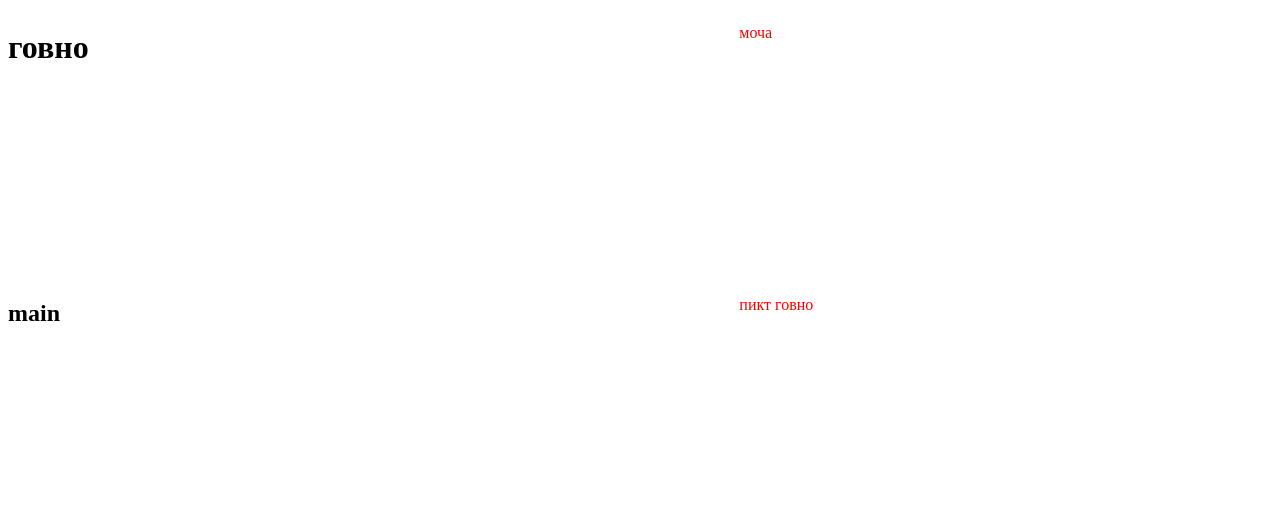
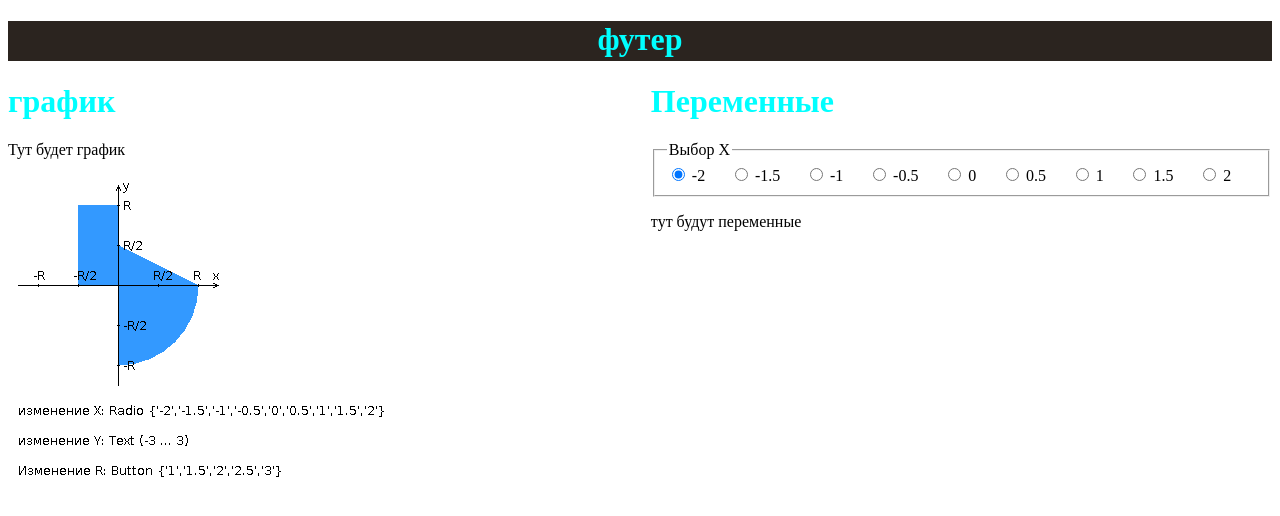
Before and after one commit to DopleZZ/itmo_web, a plain HTML site: page index.html in a window 1280 px wide. Drawn offline with Linux system fonts and the light colour scheme.

Commit message:
added grid

```diff
--- a/index.html
+++ b/index.html
@@ -1,13 +1,73 @@
 <!DOCTYPE html>
-<link rel="stylesheet" href="style.css">
+<link rel="stylesheet" href="style.css" />
 <html>
   <head>
     <title>Табличная вёрстка</title>
   </head>
   <body>
-    <h1>говно</h1>
-    <p>моча</p>
-    <h2>main</h2>
-    <p>пикт говно</p>
+    <footer>
+      <h1>футер</h1>
+    </footer>
+    <div class="main">
+      <div>
+        <h1>график</h1>
+        <p>Тут будет график</p>
+        <img src="img/areas.png" />
+      </div>
+      <div>
+        <h1>Переменные</h1>
+        <fieldset>
+          <legend>Выбор Х</legend>
+          <div class="xy">
+            <div class="x">
+              <input type="radio" name="var" checked />
+              <label>-2</label>
+            </div>
+
+            <div class="x">
+              <input type="radio" name="var" />
+              <label>-1.5</label>
+            </div>
+
+            <div class="x">
+              <input type="radio" name="var" />
+              <label>-1</label>
+            </div>
+
+            <div class="x">
+              <input type="radio" name="var" />
+              <label>-0.5</label>
+            </div>
+
+            <div class="x">
+              <input type="radio" name="var" />
+              <label>0</label>
+            </div>
+
+            <div class="x">
+              <input type="radio" name="var" />
+              <label>0.5</label>
+            </div>
+
+            <div class="x">
+              <input type="radio" name="var" />
+              <label>1</label>
+            </div>
+
+            <div class="x">
+              <input type="radio" name="var" />
+              <label>1.5</label>
+            </div>
+
+            <div class="x">
+              <input type="radio" name="var" />
+              <label>2</label>
+            </div>
+          </div>
+        </fieldset>
+
+        <p>тут будут переменные</p>
+      </div>
+    </div>
   </body>
 </html>
--- a/style.css
+++ b/style.css
@@ -1,12 +1,32 @@
-@media (min-width: 40em){
-    body {
+
+    .main {
         display: grid;
-        grid-gap: 12em;
         grid-template-rows: auto auto;
         grid-template-columns: auto auto;
     }
 
-}
-p{
-    color: red;
-}
+    footer{
+        background-color: rgb(43, 36, 31);
+        width: 100%;
+        height: 30pt;
+        text-align: center;
+    }
+
+    h1{
+        color: aqua;
+
+    }
+
+    .xy{
+        display:grid;
+        grid-template-rows: 1;
+        grid-template-columns: auto auto auto auto auto auto auto auto auto;
+    }
+
+    @media (width<25%) {
+        .xy{
+            display:grid;
+            grid-template-rows: auto;
+            grid-template-columns: 1;
+        }
+    }
```
Also changed, not shown: font/OFL.txt (added), font/README.txt (added), font/static/Manrope-Bold.ttf (added), font/static/Manrope-ExtraBold.ttf (added), font/static/Manrope-ExtraLight.ttf (added), font/static/Manrope-Light.ttf (added), font/static/Manrope-Medium.ttf (added), font/static/Manrope-Regular.ttf (added), font/static/Manrope-SemiBold.ttf (added), 2 other files.
